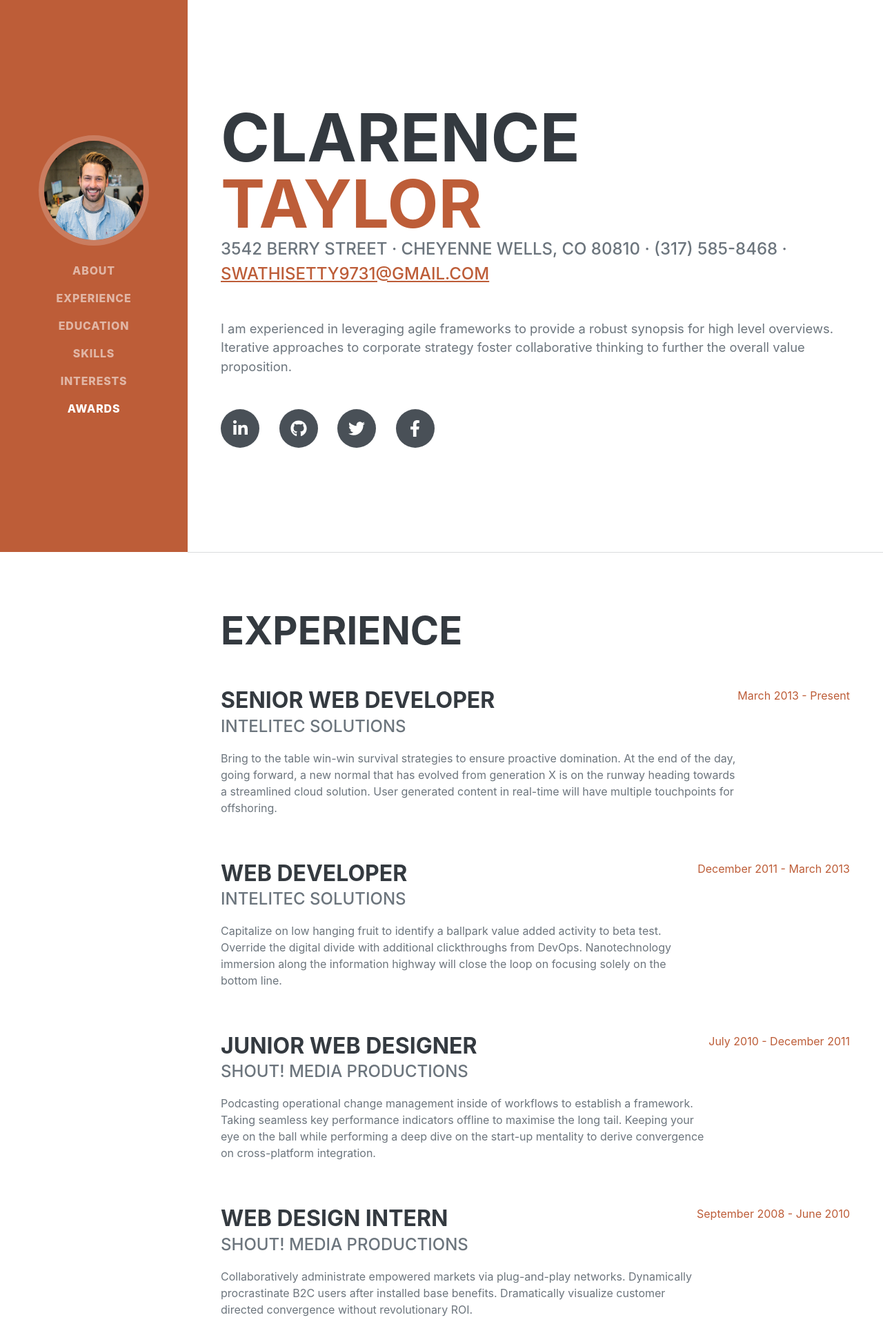
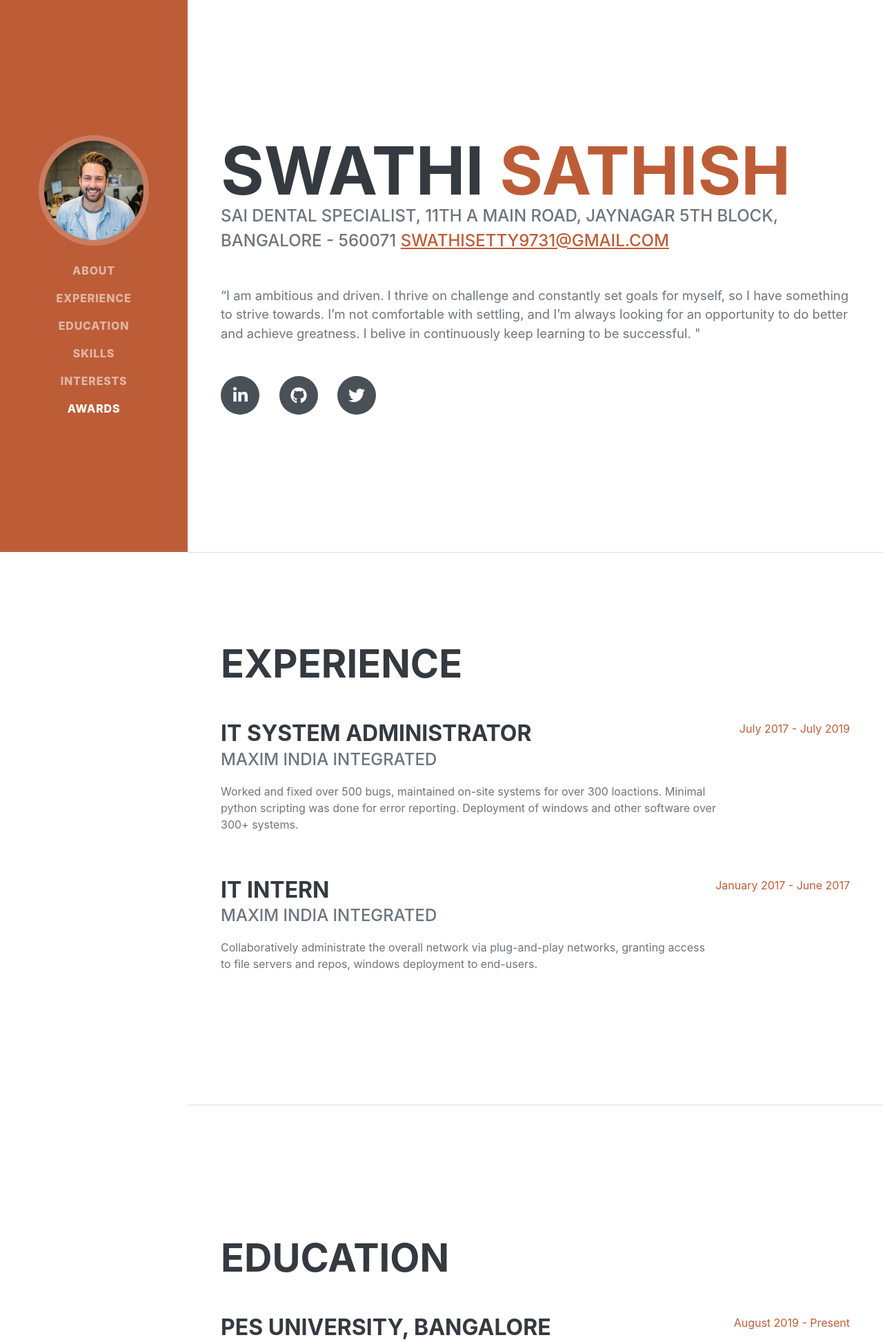
Before and after one commit to swathiz/myresume, a Django app: page / in a window 1280 px wide. Shown: the top 1945 px of the page at 69% size. Run offline with Django 3.2, Linux system fonts and the light colour scheme; some libraries are stand-ins or nearby versions; some web fonts are replaced.

Commit message:
content edit 1

```diff
--- a/templates/index.html
+++ b/templates/index.html
@@ -21,7 +21,7 @@
         <!-- Navigation-->
         <nav class="navbar navbar-expand-lg navbar-dark bg-primary fixed-top" id="sideNav">
             <a class="navbar-brand js-scroll-trigger" href="#page-top">
-                <span class="d-block d-lg-none">Clarence Taylor</span>
+                <span class="d-block d-lg-none">Swathi S</span>
                 <span class="d-none d-lg-block"><img class="img-fluid img-profile rounded-circle mx-auto mb-2" src="{% static 'assets/img/profile.jpg' %}" alt="..." /></span>
             </a>
             <button class="navbar-toggler" type="button" data-bs-toggle="collapse" data-bs-target="#navbarResponsive" aria-controls="navbarResponsive" aria-expanded="false" aria-label="Toggle navigation"><span class="navbar-toggler-icon"></span></button>
@@ -42,19 +42,19 @@
             <section class="resume-section" id="about">
                 <div class="resume-section-content">
                     <h1 class="mb-0">
-                        Clarence
-                        <span class="text-primary">Taylor</span>
+                        Swathi
+                        <span class="text-primary">Sathish</span>
                     </h1>
                     <div class="subheading mb-5">
-                        3542 Berry Street · Cheyenne Wells, CO 80810 · (317) 585-8468 ·
+                        Sai Dental Specialist, 11th A main road, jaynagar 5th block, Bangalore - 560071
                         <a href="mailto:swathisetty9731@gmail.com">swathisetty9731@gmail.com</a>
                     </div>
-                    <p class="lead mb-5">I am experienced in leveraging agile frameworks to provide a robust synopsis for high level overviews. Iterative approaches to corporate strategy foster collaborative thinking to further the overall value proposition.</p>
+                    <p class="lead mb-5"> “I am ambitious and driven. I thrive on challenge and constantly set goals for myself, so I have something to strive towards. I’m not comfortable with settling, and I’m always looking for an opportunity to do better and achieve greatness. I belive in continuously keep learning to be successful. "</p>
                     <div class="social-icons">
                         <a class="social-icon" href="#!"><i class="fab fa-linkedin-in"></i></a>
                         <a class="social-icon" href="#!"><i class="fab fa-github"></i></a>
                         <a class="social-icon" href="#!"><i class="fab fa-twitter"></i></a>
-                        <a class="social-icon" href="#!"><i class="fab fa-facebook-f"></i></a>
+                        <!--<a class="social-icon" href="#!"><i class="fab fa-facebook-f"></i></a>-->
                     </div>
                 </div>
             </section>
@@ -65,20 +65,21 @@
                     <h2 class="mb-5">Experience</h2>
                     <div class="d-flex flex-column flex-md-row justify-content-between mb-5">
                         <div class="flex-grow-1">
-                            <h3 class="mb-0">Senior Web Developer</h3>
-                            <div class="subheading mb-3">Intelitec Solutions</div>
-                            <p>Bring to the table win-win survival strategies to ensure proactive domination. At the end of the day, going forward, a new normal that has evolved from generation X is on the runway heading towards a streamlined cloud solution. User generated content in real-time will have multiple touchpoints for offshoring.</p>
+                            <h3 class="mb-0">IT System Administrator</h3>
+                            <div class="subheading mb-3">Maxim India Integrated</div>
+                            <p>Worked and fixed over 500 bugs, maintained on-site systems for over 300 loactions. Minimal python scripting was done for error reporting. Deployment of windows and other software over 300+ systems.</p>
                         </div>
-                        <div class="flex-shrink-0"><span class="text-primary">March 2013 - Present</span></div>
+                        <div class="flex-shrink-0"><span class="text-primary">July 2017 - July 2019</span></div>
                     </div>
                     <div class="d-flex flex-column flex-md-row justify-content-between mb-5">
                         <div class="flex-grow-1">
-                            <h3 class="mb-0">Web Developer</h3>
-                            <div class="subheading mb-3">Intelitec Solutions</div>
-                            <p>Capitalize on low hanging fruit to identify a ballpark value added activity to beta test. Override the digital divide with additional clickthroughs from DevOps. Nanotechnology immersion along the information highway will close the loop on focusing solely on the bottom line.</p>
+                            <h3 class="mb-0">IT Intern</h3>
+                            <div class="subheading mb-3">Maxim India Integrated</div>
+                            <p>Collaboratively administrate the overall network via plug-and-play networks, granting access to file servers and repos, windows deployment to end-users. </p>
                         </div>
-                        <div class="flex-shrink-0"><span class="text-primary">December 2011 - March 2013</span></div>
+                        <div class="flex-shrink-0"><span class="text-primary">January 2017 - June 2017</span></div>
                     </div>
+                    <!--
                     <div class="d-flex flex-column flex-md-row justify-content-between mb-5">
                         <div class="flex-grow-1">
                             <h3 class="mb-0">Junior Web Designer</h3>
@@ -94,7 +95,7 @@
                             <p>Collaboratively administrate empowered markets via plug-and-play networks. Dynamically procrastinate B2C users after installed base benefits. Dramatically visualize customer directed convergence without revolutionary ROI.</p>
                         </div>
                         <div class="flex-shrink-0"><span class="text-primary">September 2008 - June 2010</span></div>
-                    </div>
+                    </div>-->
                 </div>
             </section>
             <hr class="m-0" />
@@ -104,20 +105,20 @@
                     <h2 class="mb-5">Education</h2>
                     <div class="d-flex flex-column flex-md-row justify-content-between mb-5">
                         <div class="flex-grow-1">
-                            <h3 class="mb-0">University of Colorado Boulder</h3>
-                            <div class="subheading mb-3">Bachelor of Science</div>
-                            <div>Computer Science - Web Development Track</div>
-                            <p>GPA: 3.23</p>
+                            <h3 class="mb-0">PES University, Bangalore</h3>
+                            <div class="subheading mb-3">Master of Computer Application</div>
+                            <!--<div>Computer Science - Web Development Track</div>-->
+                            <p>GPA: 9.0*</p>
                         </div>
-                        <div class="flex-shrink-0"><span class="text-primary">August 2006 - May 2010</span></div>
+                        <div class="flex-shrink-0"><span class="text-primary">August 2019 - Present</span></div>
                     </div>
                     <div class="d-flex flex-column flex-md-row justify-content-between">
                         <div class="flex-grow-1">
-                            <h3 class="mb-0">James Buchanan High School</h3>
-                            <div class="subheading mb-3">Technology Magnet Program</div>
-                            <p>GPA: 3.56</p>
+                            <h3 class="mb-0">Jain University, Bangalore</h3>
+                            <div class="subheading mb-3">Bachelor Of Computer Application</div>
+                            <p>GPA: 9.3</p>
                         </div>
-                        <div class="flex-shrink-0"><span class="text-primary">August 2002 - May 2006</span></div>
+                        <div class="flex-shrink-0"><span class="text-primary">June 2014 - July 2017</span></div>
                     </div>
                 </div>
             </section>
@@ -129,8 +130,18 @@
                     <div class="subheading mb-3">Programming Languages & Tools</div>
                     <ul class="list-inline dev-icons">
                         <li class="list-inline-item"><i class="fab fa-html5"></i></li>
-                        <li class="list-inline-item"><i class="fab fa-css3-alt"></i></li>
-                        <li class="list-inline-item"><i class="fab fa-js-square"></i></li>
+                        <li class="list-inline-item"><i class="fab fa-css3"></i></li>
+                        <li class="list-inline-item"><i class="fab fa-js"></i></li>
+                        <li class="list-inline-item"><i class="fab fa-java"></i></li>
+                        <li class="list-inline-item"><i class="fab fa-php"></i></li>
+                        <li class="list-inline-item"><i class="	fab fa-python"></i></li>
+                        <li class="list-inline-item"><i class="fab fa-github"></i></li>
+                        <img src="https://img.icons8.com/ios/50/000000/javascript-logo.png"/>
+                        <img src="https://img.icons8.com/color/48/000000/c-programming.png"/>
+                        <img src="https://img.icons8.com/material-outlined/48/000000/sql.png"/>
+                        <img src="https://img.icons8.com/material-sharp/48/000000/adobe-xd.png"/>
+                        <img src="https://img.icons8.com/ios-glyphs/50/000000/machine-learning.png"/>
+                        <!--
                         <li class="list-inline-item"><i class="fab fa-angular"></i></li>
                         <li class="list-inline-item"><i class="fab fa-react"></i></li>
                         <li class="list-inline-item"><i class="fab fa-node-js"></i></li>
@@ -139,25 +150,26 @@
                         <li class="list-inline-item"><i class="fab fa-wordpress"></i></li>
                         <li class="list-inline-item"><i class="fab fa-gulp"></i></li>
                         <li class="list-inline-item"><i class="fab fa-grunt"></i></li>
-                        <li class="list-inline-item"><i class="fab fa-npm"></i></li>
+                        <li class="list-inline-item"><i class="fab fa-npm"></i></li>-->
                     </ul>
-                    <div class="subheading mb-3">Workflow</div>
+
+                    <div class="subheading mb-3">Languages</div>
                     <ul class="fa-ul mb-0">
                         <li>
                             <span class="fa-li"><i class="fas fa-check"></i></span>
-                            Mobile-First, Responsive Design
+                            English
                         </li>
                         <li>
                             <span class="fa-li"><i class="fas fa-check"></i></span>
-                            Cross Browser Testing & Debugging
+                            Kannada
                         </li>
                         <li>
                             <span class="fa-li"><i class="fas fa-check"></i></span>
-                            Cross Functional Teams
+                            Telugu
                         </li>
                         <li>
                             <span class="fa-li"><i class="fas fa-check"></i></span>
-                            Agile Development & Scrum
+                            Hindi
                         </li>
                     </ul>
                 </div>
@@ -167,8 +179,8 @@
             <section class="resume-section" id="interests">
                 <div class="resume-section-content">
                     <h2 class="mb-5">Interests</h2>
-                    <p>Apart from being a web developer, I enjoy most of my time being outdoors. In the winter, I am an avid skier and novice ice climber. During the warmer months here in Colorado, I enjoy mountain biking, free climbing, and kayaking.</p>
-                    <p class="mb-0">When forced indoors, I follow a number of sci-fi and fantasy genre movies and television shows, I am an aspiring chef, and I spend a large amount of my free time exploring the latest technology advancements in the front-end web development world.</p>
+                    <p>Apart from being a web developer, I enjoy most of my time being outdoors. I like travelling, shopping and exploring newer cultures across the places. </p>
+                    <p class="mb-0">When forced indoors, I follow a number of sci-fi and fantasy genre movies and television shows, I like sketching, I spend a large amount of my free time exploring the latest technology </p>
                 </div>
             </section>
             <hr class="m-0" />
@@ -179,8 +191,9 @@
                     <ul class="fa-ul mb-0">
                         <li>
                             <span class="fa-li"><i class="fas fa-trophy text-warning"></i></span>
-                            Google Analytics Certified Developer
+                            Nominated for Maxim Women in Technology award
                         </li>
+                        <!--
                         <li>
                             <span class="fa-li"><i class="fas fa-trophy text-warning"></i></span>
                             Mobile Web Specialist - Google Certification
@@ -214,7 +227,7 @@
                             3
                             <sup>rd</sup>
                             Place - James Buchanan High School - Hackathon 2005
-                        </li>
+                        </li>-->
                     </ul>
                 </div>
             </section>
```
